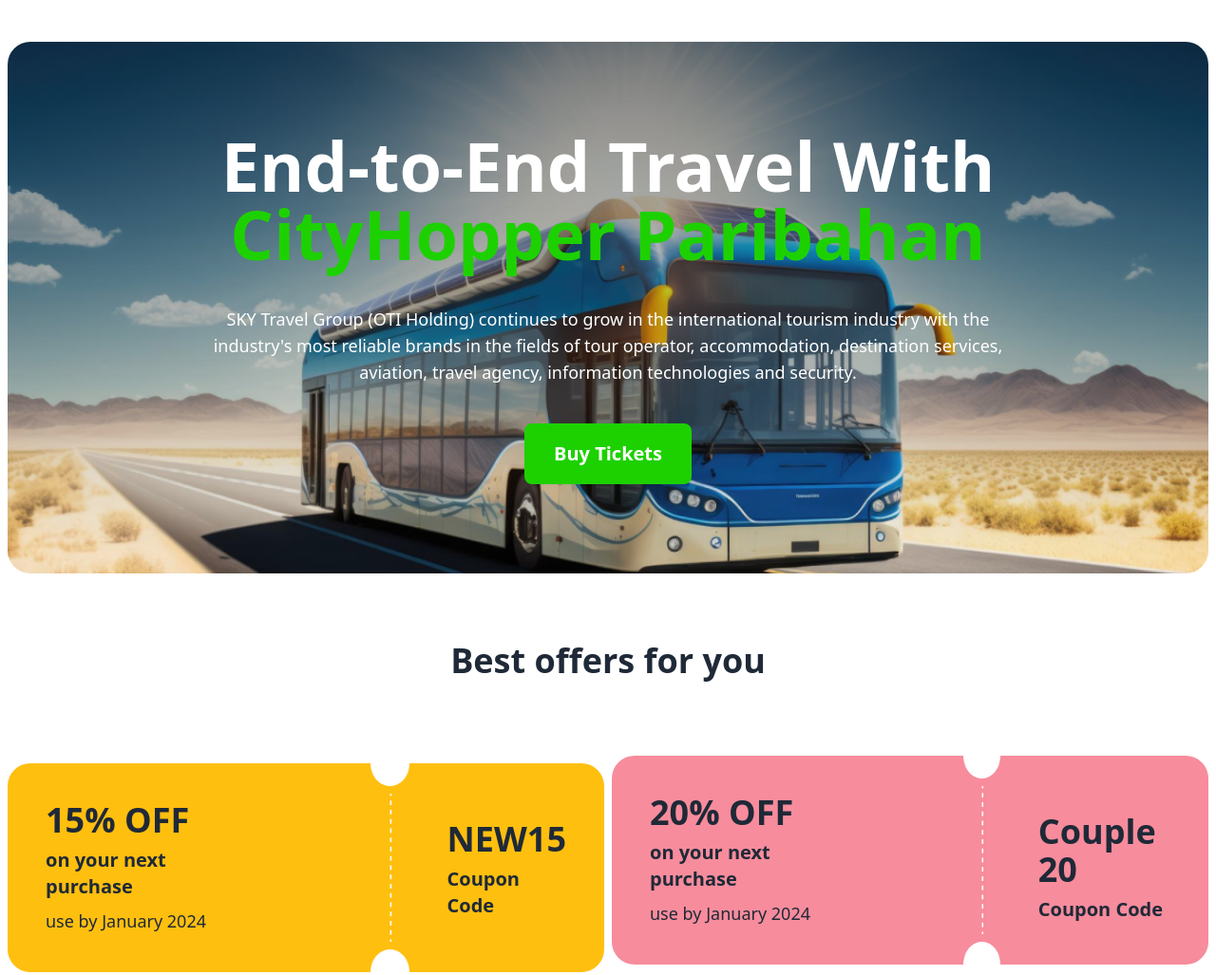
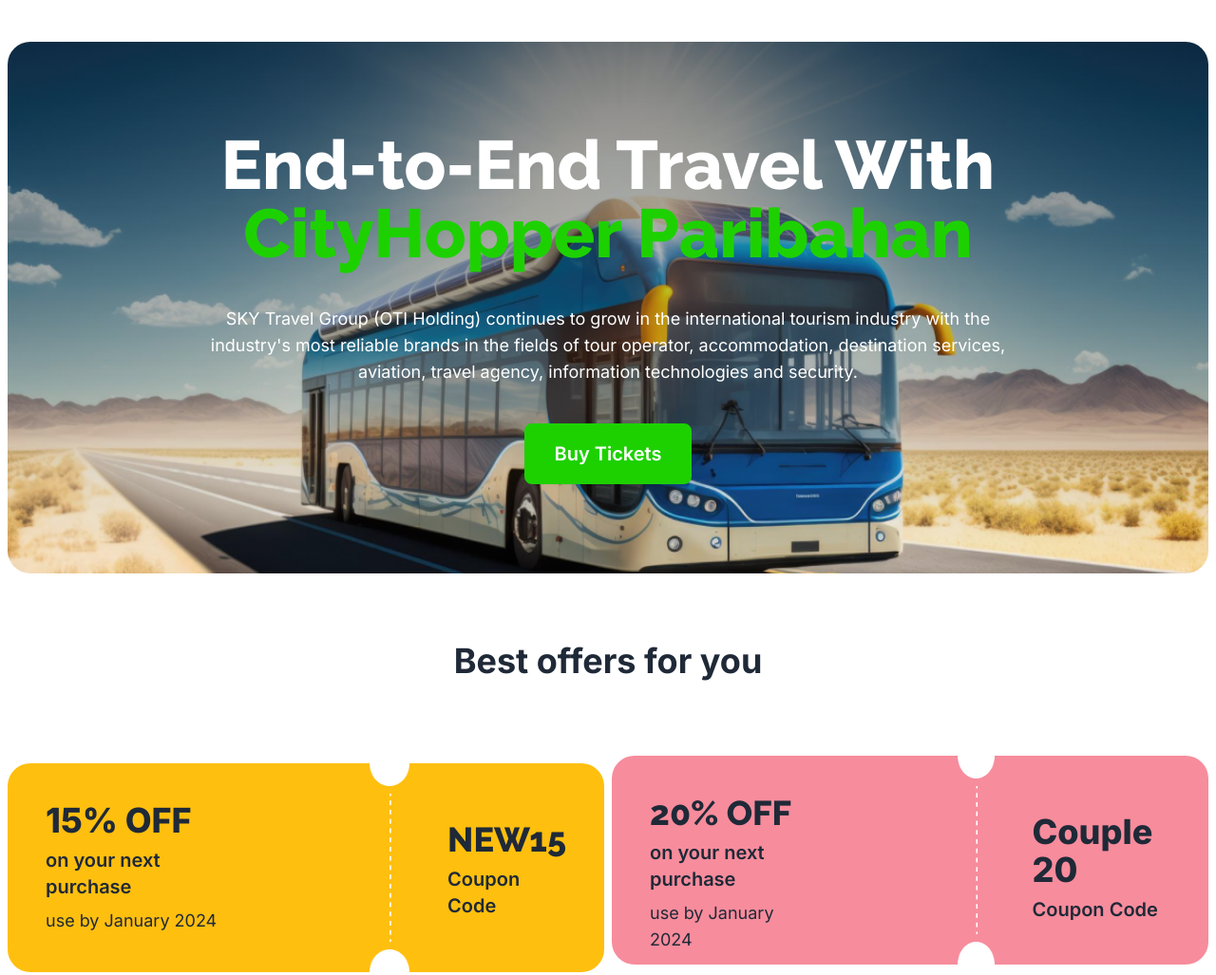
Before and after one commit to Hasibur14/smart-ticketing, a plain HTML site: page index.html in a window 1280 px wide. Shown: the part 140-1167 px from the top of the page at 95% size. Drawn offline with nearby package versions, Linux system fonts and the light colour scheme.

Commit message:
update font

```diff
--- a/index.html
+++ b/index.html
@@ -10,9 +10,26 @@
     <script src="https://cdn.tailwindcss.com"></script>
     <link rel="stylesheet" href="styles/style.css">
 
+    <!-- google font -->
+    <link rel="preconnect" href="https://fonts.googleapis.com">
+    <link rel="preconnect" href="https://fonts.gstatic.com" crossorigin>
+    <link
+        href="https://fonts.googleapis.com/css2?family=Inter:wght@100..900&family=Raleway:ital,wght@0,100..900;1,100..900&display=swap"
+        rel="stylesheet">
+
+    <style>
+        .inter {
+            font-family: "Inter", sans-serif;
+        }
+
+        .raleway {
+            font-family: "Raleway", sans-serif;
+        }
+    </style>
+
 </head>
 
-<body>
+<body class="inter">
     <header>
         <!-- ........navbar section.......... -->
         <div class="container navbar mx-auto mt-8 px-8 lg:px-0 font-raleway ">
@@ -39,7 +56,7 @@
                 </div>
                 <div class="navbar">
                     <div>
-                        <h3 class="font-eb text-[#131318] text-4xl font-bold lg:ml-3">CityH<span
+                        <h3 class="raleway text-[#131318] text-4xl font-extrabold lg:ml-3">CityH<span
                                 class="text-[#1DD100]">o</span>pper</h3>
                     </div>
                 </div>
@@ -68,7 +85,7 @@
             <div
                 class="relative lg:h-[70vh] rounded-3xl w-full bg-[linear-gradient(45deg,rgba(17,17,17,0.0),rgba(17,17,17,0.0)),url(./images/banner.png)] bg-center bg-cover flex text-center items-center justify-center">
                 <div class="text-white lg:space-y-10 ">
-                    <h1 class="font-eb text-3xl font-raleway lg:text-7xl font-extrabold">End-to-End Travel With <br>
+                    <h1 class="raleway text-3xl font-raleway lg:text-7xl font-extrabold">End-to-End Travel With <br>
                         <span class="text-[#1DD100]">CityHopper
                             Paribahan</span>
                     </h1>
@@ -109,7 +126,7 @@
                     </div>
                     <!-- coupon code -->
                     <div class="p-10 space-y-2 mt-5">
-                        <h2 class="font-raleway lg:text-4xl font-extrabold">NEW15</h2>
+                        <h2 class="raleway lg:text-4xl font-extrabold">NEW15</h2>
                         <p class="text-xl font-semibold">Coupon Code</p>
                     </div>
 
@@ -118,7 +135,7 @@
                 <!-- offer card-2 -->
                 <div class="bg-[#F78C9C] lg:w-[700px] lg:h-[220px] flex rounded-3xl lg:mt-10">
                     <div class="p-10 space-y-2">
-                        <h2 class="lg:text-4xl font-extrabold">20% OFF</h2>
+                        <h2 class="raleway lg:text-4xl font-extrabold">20% OFF</h2>
                         <p class="text-xl font-semibold">on your next purchase</p>
                         <p class="text-lg">use by January 2024</p>
                     </div>
--- a/styles/style.css
+++ b/styles/style.css
@@ -1,21 +1,3 @@
-
-@import url('https://fonts.googleapis.com/css2?family=Raleway:ital,wght@0,100..900;1,100..900&display=swap');
-
-
-
-@import url('https://fonts.googleapis.com/css2?family=Inter:wght@100..900&display=swap');
-
-
-
-
-.inter-font{
-    font-family: "Inter", sans-serif;
-};
-
-.raleway-font{
-    font-family: "Raleway", sans-serif;
-}
-
 
 li{
     display: flex;
```
